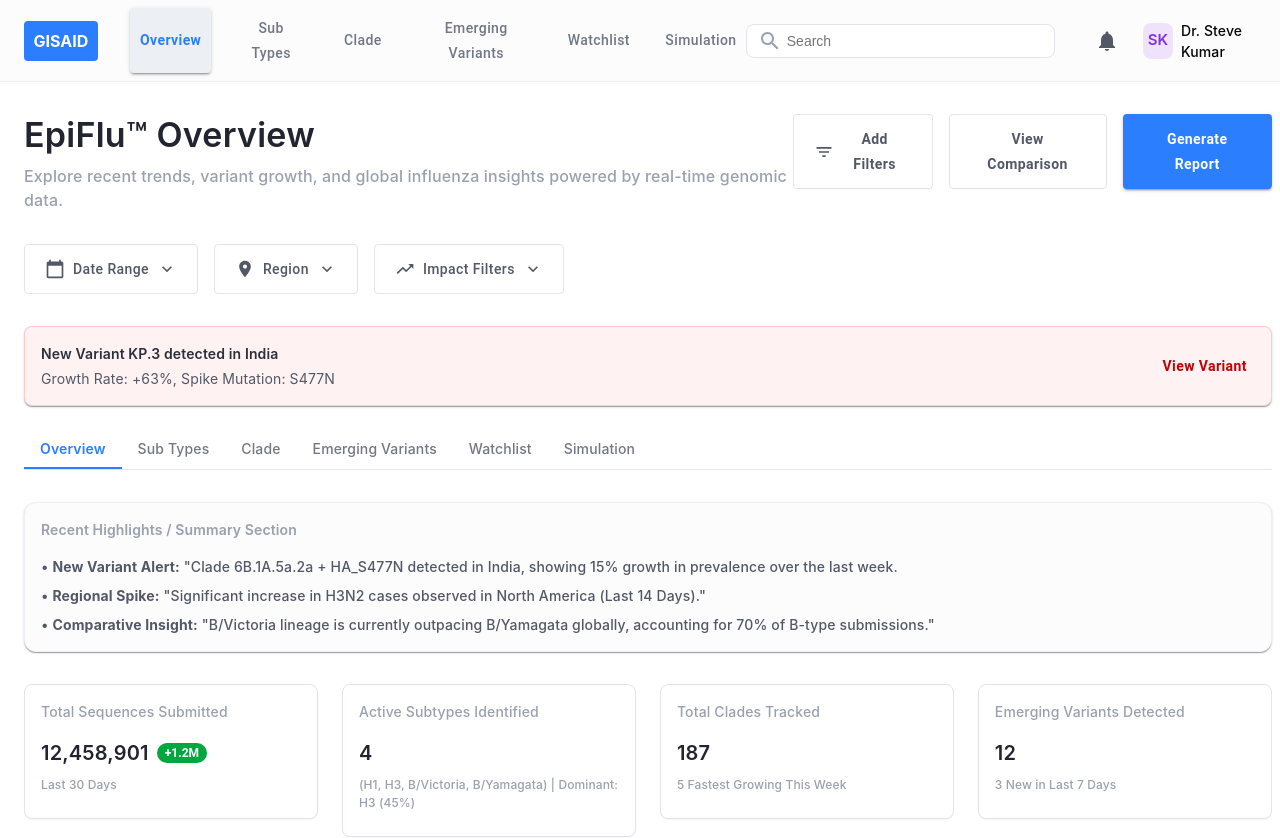
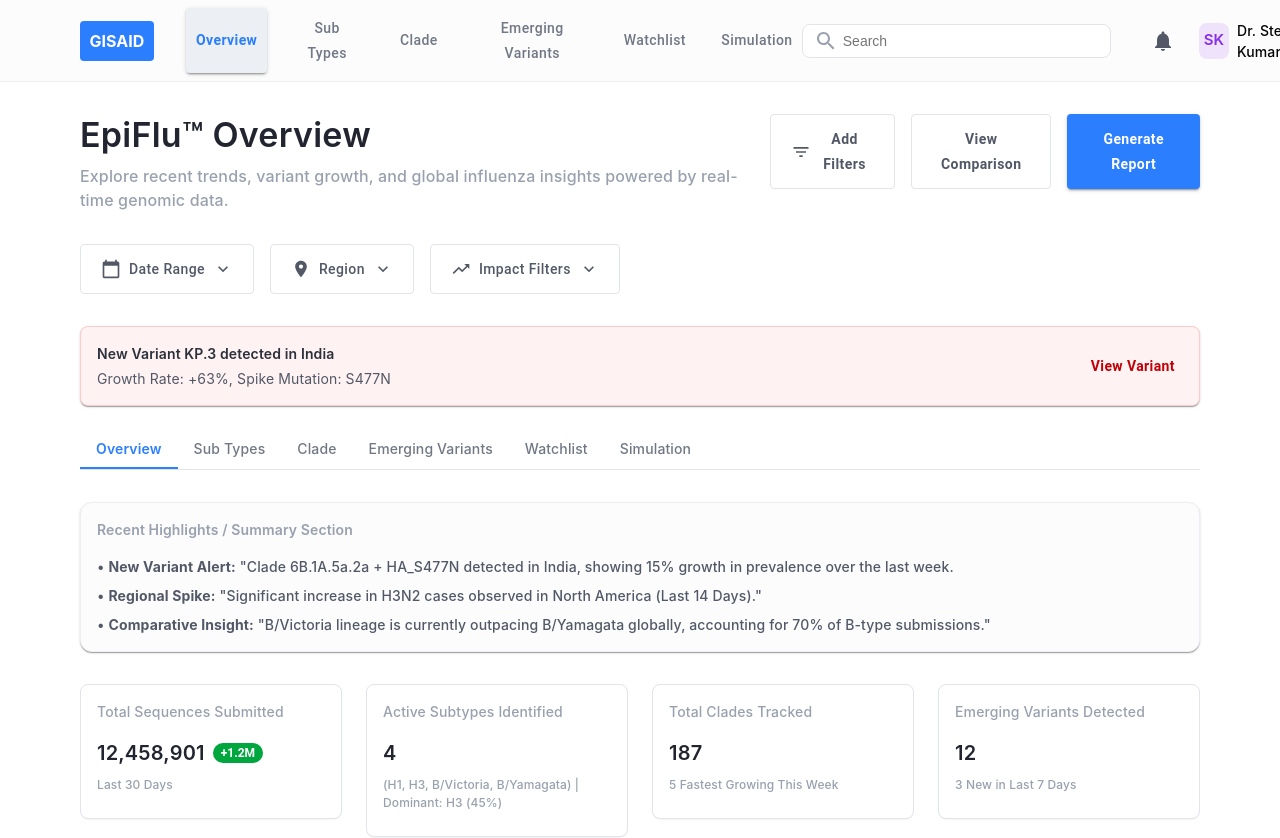
Before and after one commit to Sangeethramuk/GISAID, a React (Vite) app: page / in a window 1280 px wide. Shown: the top 838 px of the page. Built offline with nearby package versions, Linux system fonts and the light colour scheme.

Commit message:
Fix: Full viewport width implementation - Remove width constraints and ensure 100vw coverage

```diff
--- a/src/App.css
+++ b/src/App.css
@@ -1,13 +1,22 @@
 /* GISAID Intelligence Platform Styles */
 
 .App {
-  width: 100%;
+  width: 100vw;
   min-height: 100vh;
   font-family: 'Inter', -apple-system, BlinkMacSystemFont, 'Segoe UI', 'Roboto', 'Oxygen',
     'Ubuntu', 'Cantarell', 'Fira Sans', 'Droid Sans', 'Helvetica Neue',
     sans-serif;
   -webkit-font-smoothing: antialiased;
   -moz-osx-font-smoothing: grayscale;
+  overflow-x: hidden;
+}
+
+/* Ensure full width for Material-UI containers */
+.MuiContainer-root {
+  max-width: 100% !important;
+  width: 100% !important;
+  padding-left: 80px !important;
+  padding-right: 80px !important;
 }
 
 /* Custom scrollbar */
@@ -36,6 +45,13 @@
 body {
   margin: 0;
   padding: 0;
+  width: 100vw;
+  overflow-x: hidden;
+}
+
+html {
+  width: 100%;
+  overflow-x: hidden;
 }
 
 /* Custom button styles */
--- a/src/components/GisaidOverview.tsx
+++ b/src/components/GisaidOverview.tsx
@@ -42,7 +42,9 @@
     <Box sx={{
       bgcolor: '#ffffff',
       minHeight: '100vh',
-      fontFamily: 'Inter, sans-serif'
+      width: '100vw',
+      fontFamily: 'Inter, sans-serif',
+      overflowX: 'hidden'
     }}>
       {/* Header */}
       <Box sx={{
@@ -50,14 +52,16 @@
         borderBottom: '1px solid #eceff3',
         position: 'sticky',
         top: 0,
-        zIndex: 1000
+        zIndex: 1000,
+        width: '100%'
       }}>
-        <Container maxWidth={false} sx={{ px: 5 }}>
+        <Container maxWidth={false} sx={{ px: 5, width: '100%', maxWidth: '100%' }}>
           <Box sx={{
             display: 'flex',
             justifyContent: 'space-between',
             alignItems: 'center',
-            py: 1
+            py: 1,
+            width: '100%'
           }}>
             {/* Logo and Navigation */}
             <Box sx={{ display: 'flex', alignItems: 'center', gap: 4 }}>
@@ -246,7 +250,7 @@
       </Box>
 
       {/* Main Content */}
-      <Container maxWidth={false} sx={{ px: 5, py: 4 }}>
+      <Container maxWidth={false} sx={{ px: 5, py: 4, width: '100%', maxWidth: '100%' }}>
         {/* Page Header */}
         <Box sx={{
           display: 'flex',
```
